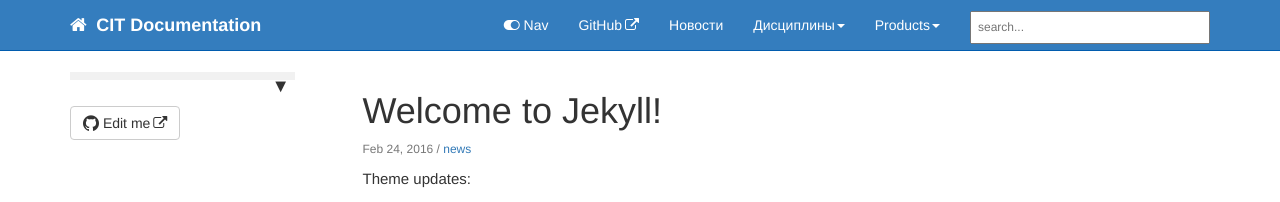
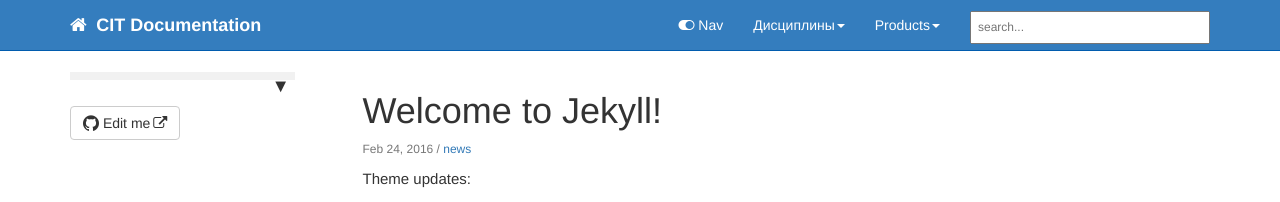
Before and after one commit to citDocs/citDocs.github.io, a Jekyll site: the page built from _posts/2016-02-24-first-post.md, in a window 1280 px wide. Shown: the top 202 px of the page. Built offline with Jekyll 4.4.1, drawn with Linux system fonts in a browser that asks for light colours; nearby versions of some CDN libraries; comment, search, counter and statistics services are not loaded.

Commit message:
Update topnav.html

```diff
--- a/_includes/topnav.html
+++ b/_includes/topnav.html
@@ -16,14 +16,14 @@
                 <li><a id="tg-sb-link" href="#"><i id="tg-sb-icon" class="fa fa-toggle-on"></i> Nav</a></li>
                 <!-- entries without drop-downs appear here -->
 
-<!--{% assign topnav = site.data[page.topnav] %}
-{% assign topnav_dropdowns = site.data[page.topnav].topnav_dropdowns %}-->
+{% assign topnav = site.data[page.topnav] %}
+{% assign topnav_dropdowns = site.data[page.topnav].topnav_dropdowns %}
 
                 {% for entry in topnav.topnav %}
                 {% for item in entry.items %}
-                {% if item.external_url %}
+                <!--{% if item.external_url %}
                 <li><a href="{{item.external_url}}" target="_blank">{{item.title}}</a></li>
-                {% elsif page.url contains item.url %}
+                {% elsif page.url contains item.url %}-->
                 <li class="active"><a href="{{item.url | remove: "/"}}">{{item.title}}</a></li>
                 {% else %}
                 <li><a href="{{item.url | remove: "/"}}">{{item.title}}</a></li>
```
